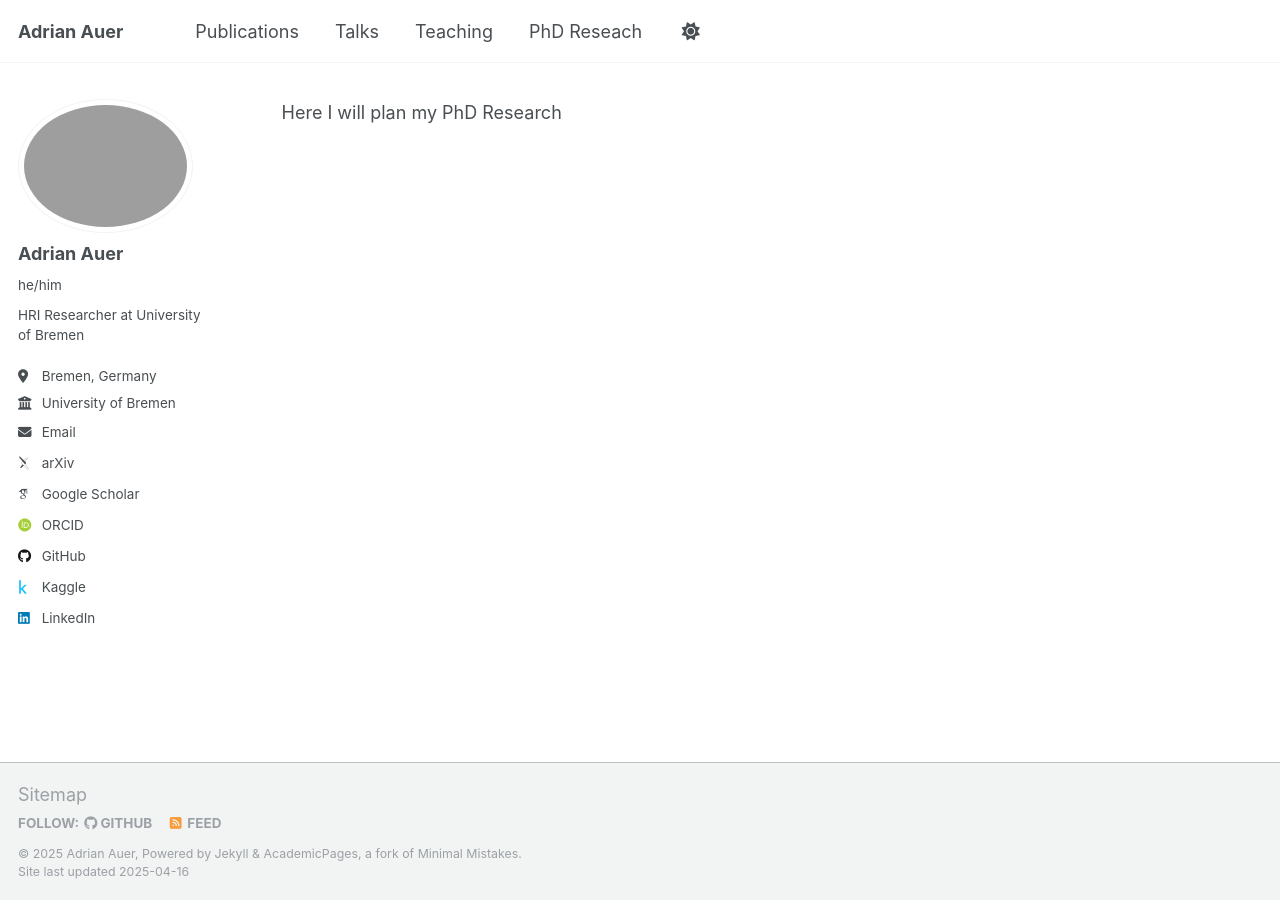
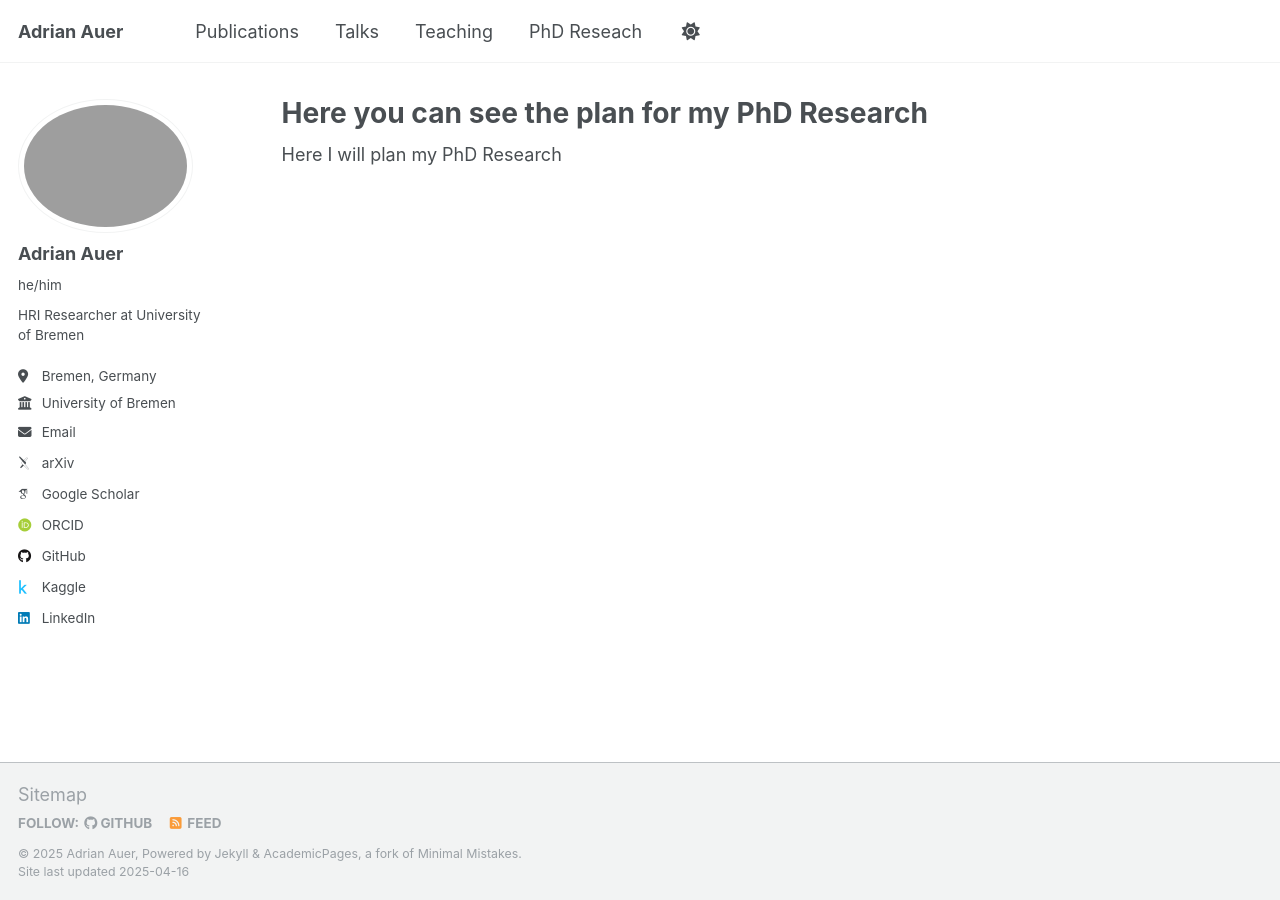
Before and after one commit to adriandavidauer/adriandavidauer.github.io, a Jekyll site: the page built from _pages/phd-research.md, in a window 1280 px wide. Built offline with Jekyll 4.4.1, drawn with Linux system fonts in a browser that asks for light colours; some web fonts are replaced; our own code applies the rules of GitHub Pages for plain Markdown files.

Commit message:
added meta data for phd-research page

```diff
--- a/_pages/phd-research.md
+++ b/_pages/phd-research.md
@@ -1 +1,6 @@
+---
+permalink: /phd-research/
+title: "Here you can see the plan for my PhD Research"
+author_profile: true
+---
 Here I will plan my PhD Research
```
